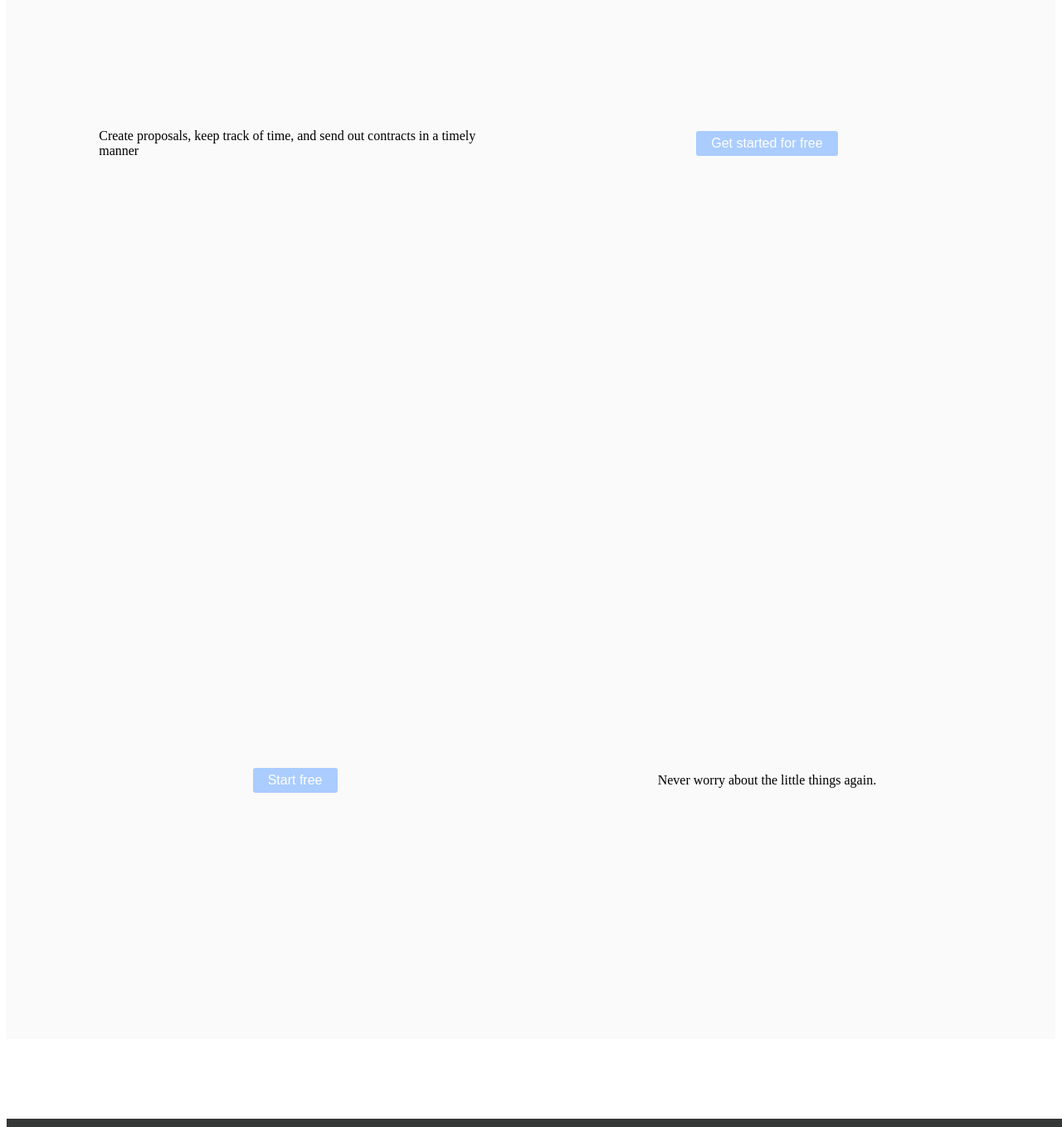
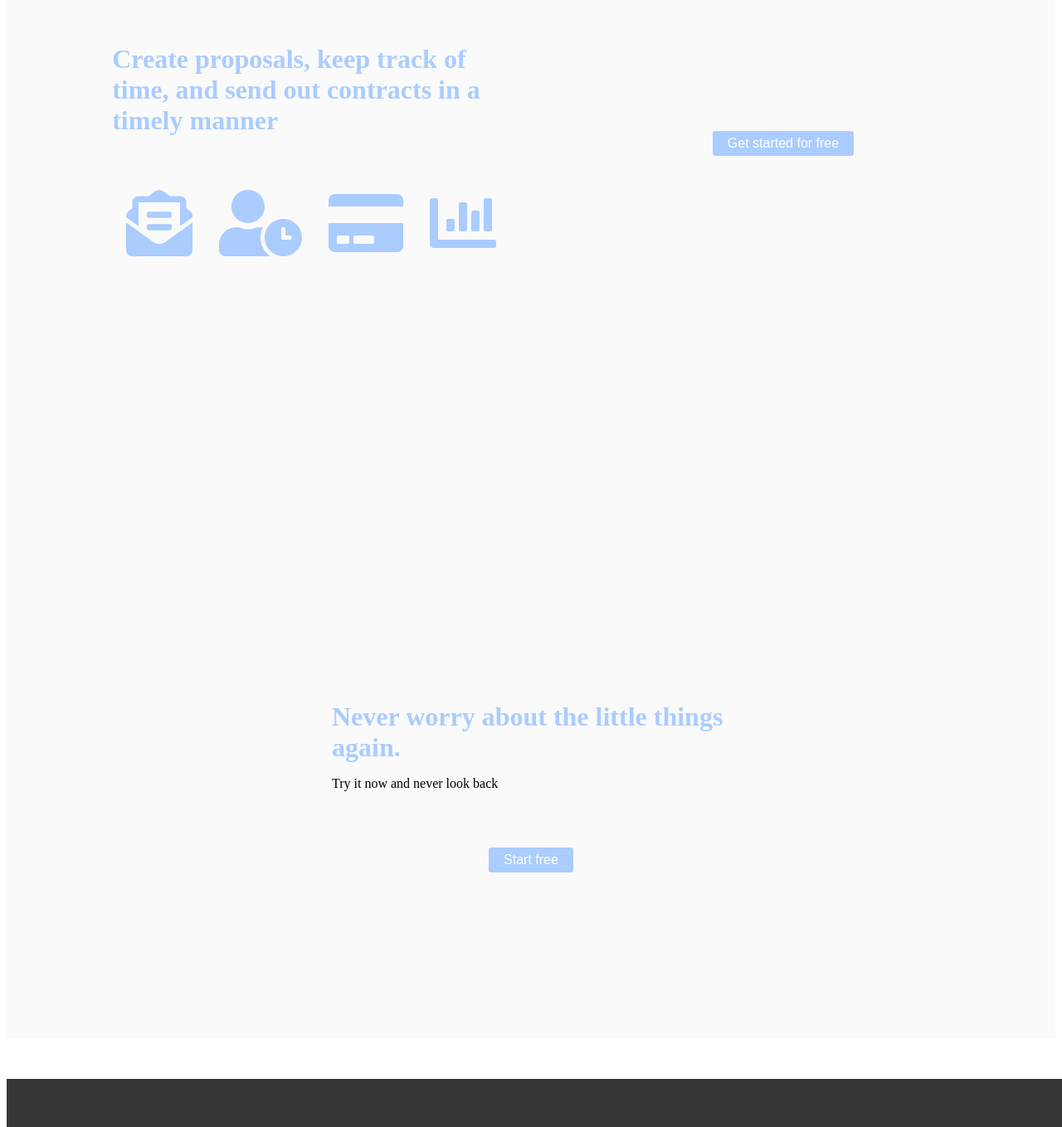
Before and after one commit to seanbrwh/freelance-crm, a React app: page / in a window 1280 px wide. Shown: the part 1051-2410 px from the top of the page at 83% size. Built offline with nearby package versions, Linux system fonts and the light colour scheme; the HTML template or start-up script is replaced by a standard one.

Commit message:
working on the home page layout

```diff
--- a/package.json
+++ b/package.json
@@ -56,6 +56,10 @@
   },
   "dependencies": {
     "@babel/runtime": "^7.7.6",
+    "@fortawesome/fontawesome-svg-core": "^1.2.26",
+    "@fortawesome/free-brands-svg-icons": "^5.12.0",
+    "@fortawesome/free-solid-svg-icons": "^5.12.0",
+    "@fortawesome/react-fontawesome": "^0.1.8",
     "bcrypt": "^3.0.7",
     "body-parser": "^1.19.0",
     "compression": "^1.7.4",
--- a/src/App/Components/Footer.tsx
+++ b/src/App/Components/Footer.tsx
@@ -6,7 +6,7 @@ const Foot = styled.footer`
   bottom: inherit;
   width: inherit;
   height: 30rem;
-  margin-top: 3rem;
+  padding-top: 3rem;
   background: #353736;
 `;
 const FootGroup = styled.div`
--- /dev/null
+++ b/src/App/Components/Icons/IconLibrary.tsx
@@ -0,0 +1,21 @@
+import { library } from "@fortawesome/fontawesome-svg-core";
+import { fab } from "@fortawesome/free-brands-svg-icons";
+import {
+  faCheckSquare,
+  faEnvelopeOpenText,
+  faUserClock,
+  faCreditCard,
+  faChartBar,
+  faSun
+} from "@fortawesome/free-solid-svg-icons";
+
+export default () =>
+  library.add(
+    fab,
+    faCheckSquare,
+    faEnvelopeOpenText,
+    faUserClock,
+    faCreditCard,
+    faChartBar,
+    faSun
+  );
--- a/src/App/Views/Home.tsx
+++ b/src/App/Views/Home.tsx
@@ -1,8 +1,8 @@
 import React from "react";
 import styled from "styled-components";
-import Input from "../Components/Inputs/Input";
 import Button from "../Components/Inputs/Button";
 import InputButton from "../Components/Inputs/InputButton";
+import { FontAwesomeIcon } from "@fortawesome/react-fontawesome";
 
 const MainSection = styled.section`
   width: 100%;
@@ -19,6 +19,11 @@ const SubSection = styled.section`
   align-items: center;
   justify-content: center;
   flex-direction: column;
+  .icons {
+    font-size: 5rem;
+    color: #aaccff;
+    padding: 1rem;
+  }
 `;
 
 const HeaderText = styled.div`
@@ -36,6 +41,8 @@ const Highlight = styled.span`
   font-weight: bolder;
   color: #aaccff;
 `;
+
+const IconSection = styled.div``;
 
 export default function Home() {
   return (
@@ -56,8 +63,18 @@ export default function Home() {
       </MainSection>
       <MainSection>
         <SubSection>
-          Create proposals, keep track of time, and send out contracts in a
-          timely manner
+          <HeaderText>
+            <h1>
+              Create proposals, keep track of time, and send out contracts in a
+              timely manner
+            </h1>
+          </HeaderText>
+          <IconSection>
+            <FontAwesomeIcon icon="envelope-open-text" className="icons" />
+            <FontAwesomeIcon icon="user-clock" className="icons" />
+            <FontAwesomeIcon icon="credit-card" className="icons" />
+            <FontAwesomeIcon icon="chart-bar" className="icons" />
+          </IconSection>
         </SubSection>
         <SubSection>
           <Button label="Get started for free" />
@@ -65,9 +82,12 @@ export default function Home() {
       </MainSection>
       <MainSection>
         <SubSection>
+          <HeaderText>
+            <h1>Never worry about the little things again.</h1>
+            <p>Try it now and never look back</p>
+          </HeaderText>
           <Button label="Start free" />
         </SubSection>
-        <SubSection>Never worry about the little things again. </SubSection>
       </MainSection>
     </>
   );
--- a/src/App/index.tsx
+++ b/src/App/index.tsx
@@ -4,7 +4,8 @@ import { Router } from "react-router-dom";
 import history from "./utils/history";
 import App from "./App";
 import AuthProvider from "./Context/AuthContext";
-
+import IconLibrary from "./Components/Icons/IconLibrary";
+IconLibrary();
 ReactDOM.render(
   <AuthProvider>
     <Router history={history}>
```
